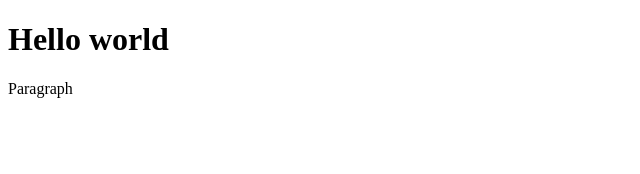
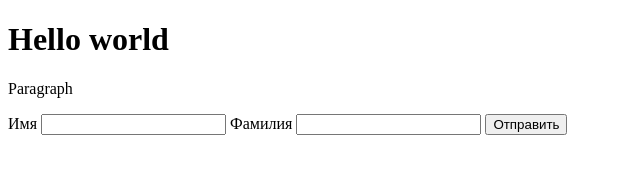
Before and after one commit to madaltezza/helloworld, a plain HTML site: page index.html in a window 1280 px wide. Shown: the whole page, without its empty margins (0-640 px from the left). Drawn offline with Linux system fonts and the light colour scheme.

Commit message:
added form

```diff
--- a/index.html
+++ b/index.html
@@ -5,9 +5,37 @@
     <meta http-equiv="X-UA-Compatible" content="IE=edge">
     <meta name="viewport" content="width=device-width, initial-scale=1.0">
     <title>Document</title>
+    <script>
+        function submitHandler(e) {
+            e.preventDefault();
+            const nameElement = document.getElementById("name");
+            const surnameElement = document.getElementById("surname");
+
+            const nameValue = nameElement.value;
+            const surnameValue = surnameElement.value;
+            const data = {
+                name: nameValue,
+                surname: surnameValue,
+            }
+            console.log(data);
+        }
+    </script>
 </head>
 <body>
     <h1>Hello world</h1>
     <p>Paragraph</p>
+    <form>
+        <label for="name">
+            Имя
+        </label>
+        <input type="text" name="name" id="name" class="form-input"/>
+        <label for="surname">
+            Фамилия
+        </label>
+        <input type="text" name="surname" id="surname" class="form-input"/>
+        <button type="submit" onclick="submitHandler(event)">
+            Отправить
+        </button>
+    </form>
 </body>
 </html>
```
